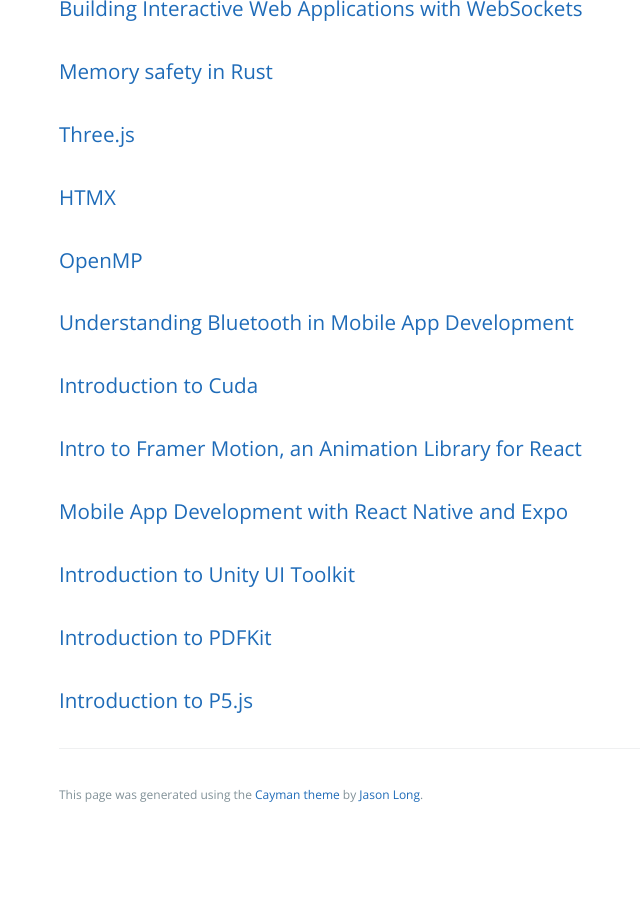
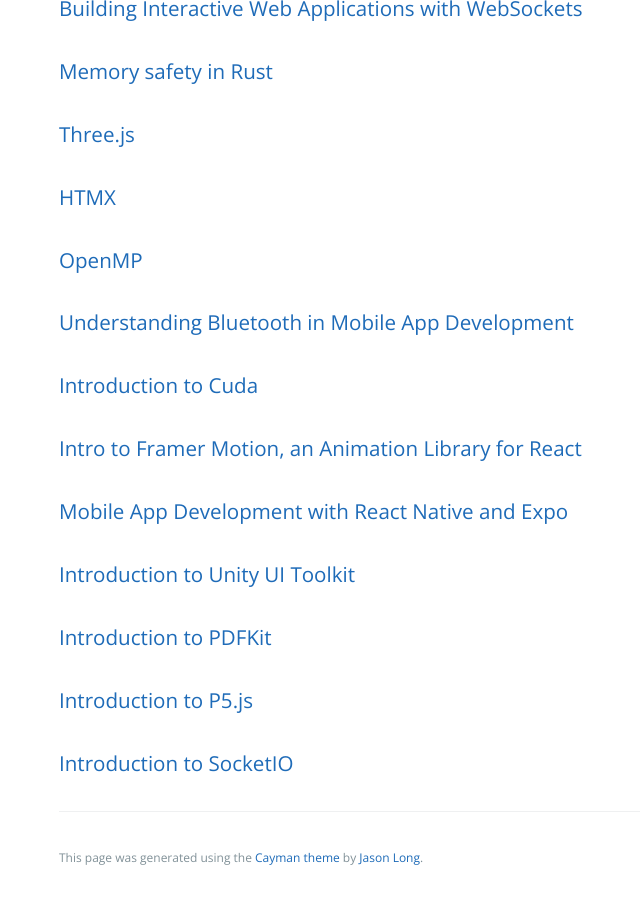
Before and after one commit to learning-software-engineering/learning-software-engineering.github.io, a Jekyll site: the page built from Topics/Tech_Stacks.md, in a window 1280 px wide and 900 px high, scrolled down 6265 px. Shown: the whole window, without its empty margins (165-805 px from the left). Built offline with Jekyll 4.4.1, drawn with Linux system fonts in a browser that asks for light colours; our own code applies the rules of GitHub Pages for plain Markdown files; before the commit the page ends 7102 px from its top, so only the background shows below that.

Commit message:
added socketIO to techstacks

```diff
--- a/Topics/Tech_Stacks.md
+++ b/Topics/Tech_Stacks.md
@@ -209,3 +209,5 @@
 ### [Introduction to PDFKit](./Tech_Stacks/PDFKit.md)
 
 ### [Introduction to P5.js](./Tech_Stacks/p5.md)
+
+### [Introduction to SocketIO](./Tech_Stacks/SocketIO/Intro_to_SocketIO.md)
```
